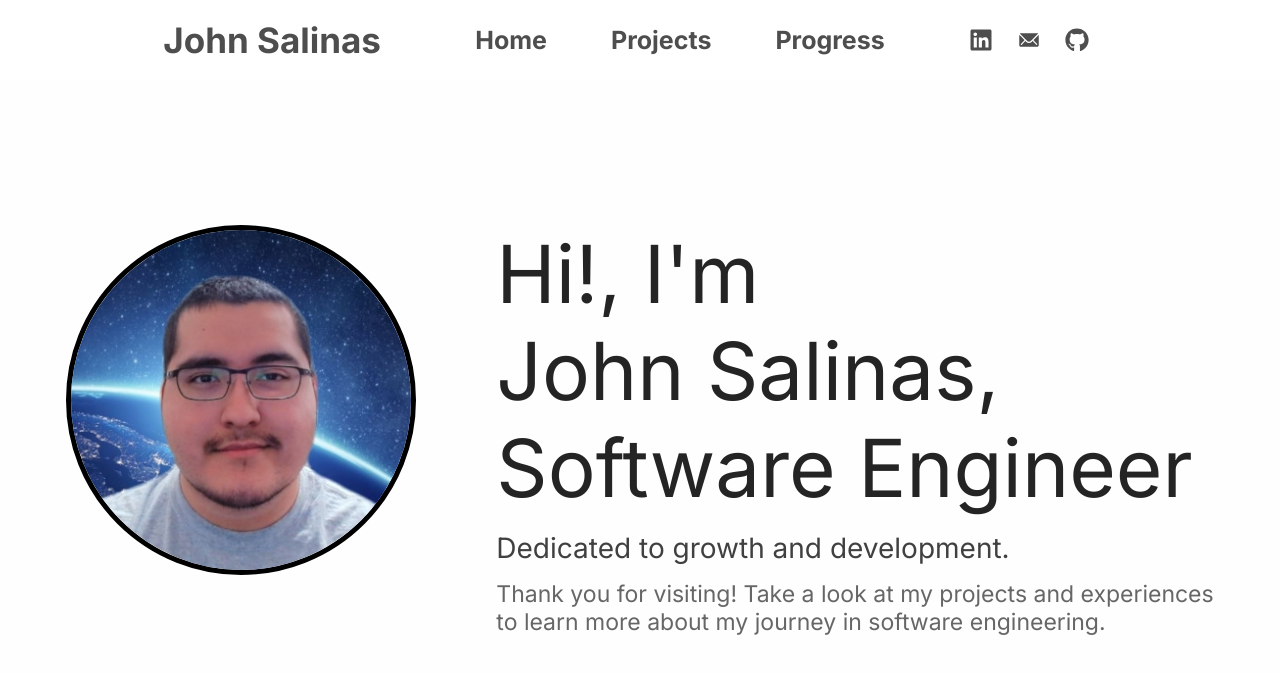
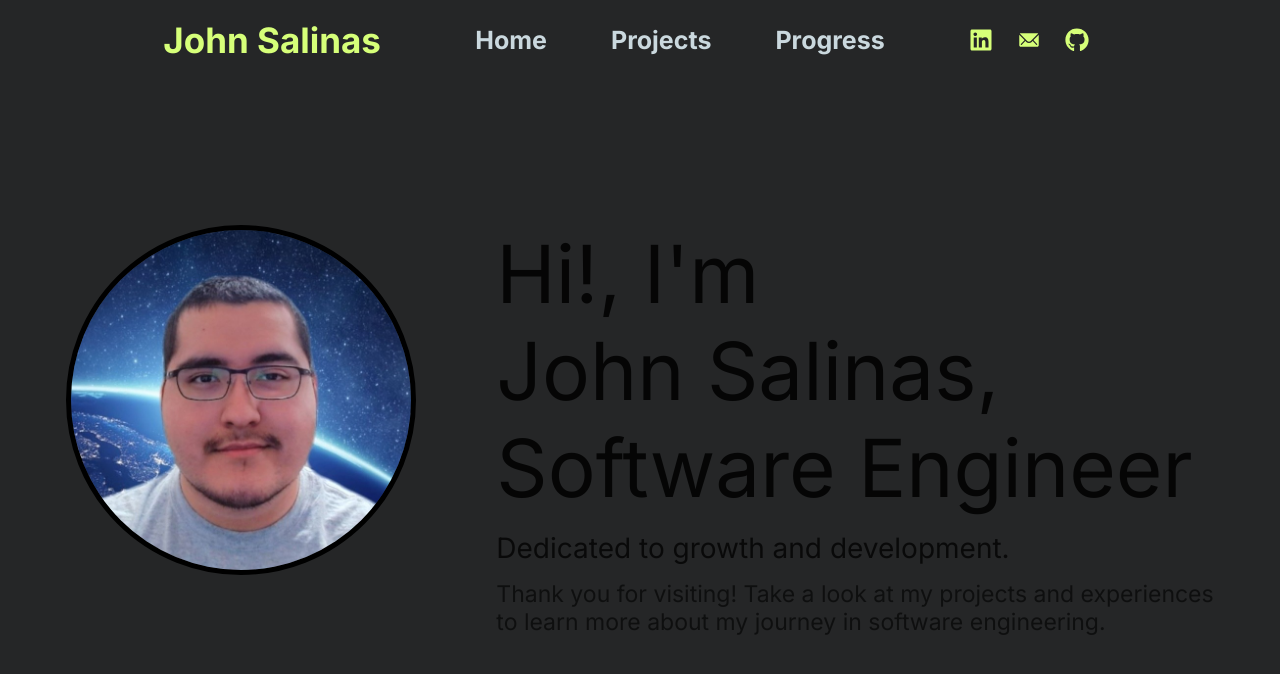
Before and after one commit to JohnSalinas123/Portofolio_JohnS, a React (Vite) app in the folder frontend/: page / in a window 1280 px wide. Shown: the top 674 px of the page. Built offline with nearby package versions, Linux system fonts and the light colour scheme.

Commit message:
styling colors changed

```diff
--- a/frontend/src/index.css
+++ b/frontend/src/index.css
@@ -26,27 +26,26 @@ body {
 	font-family: Inter, system-ui, Avenir, Helvetica, Arial, sans-serif !important;
 	color: var(--off-black) !important;
 
-	--main-background: #fefefe;
-	--nav-background: #ffffff;
+	--main-background: #252627;
+	--nav-background: #252627;
 
+	--bright-green: #d6ff79;
+	--brighter-green: #d7ff7928;
+	--bright-blue: #00f6ed;
+	--brighter-blue: #00f6eeb6;
+	--columbia-blue: #cad8de;
+	--white: #ffffff;
 	--off-black: #4e4e4e;
 
-	--inactive: #64748b;
-	--active: #4f7eca;
-	--active-light: #6a96e0b5;
-
-	--light-text: rgba(148, 163, 184, 1);
-	--main-text: #4f7eca;
+	--active-white: var(--white);
+	--inactive-white: var(--columbia-blue);
 
 	--project: #fefefe;
 	--project-hover: #7190c58e;
 
-	--project-title: #1c1c1c;
 	--project-text: rgb(72, 72, 72);
-	--project-link: #1c1c1c;
-	--project-link-hover: #fefefe;
 
-	--shadow-color: 0deg 0% 54%;
+	--shadow-color: var(--white);
 	--shadow-elevation-low: 0.3px 0.5px 0.7px hsl(var(--shadow-color) / 0.34),
 		0.4px 0.8px 1px -1.2px hsl(var(--shadow-color) / 0.34),
 		1px 2px 2.5px -2.5px hsl(var(--shadow-color) / 0.34);
```
